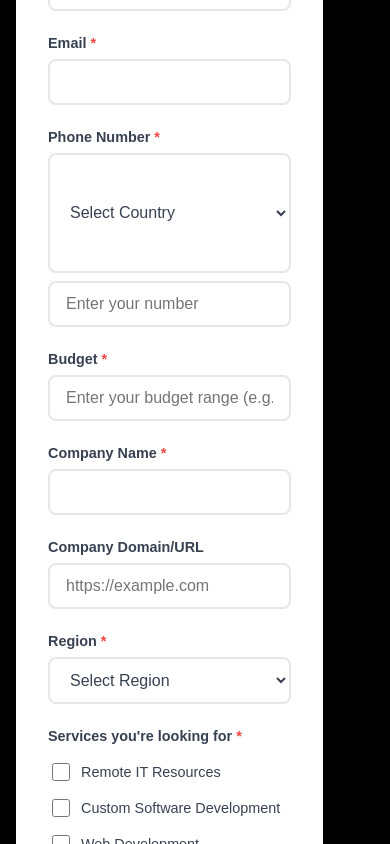
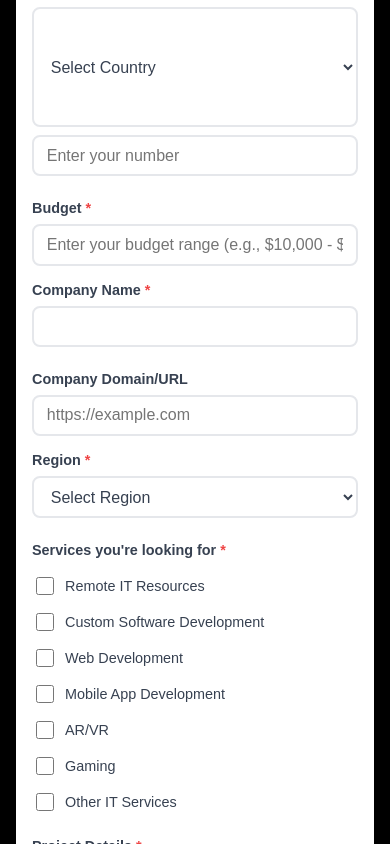
Before and after one commit to Daniyal323/Deployed, a Next.js app in the folder deployed-nextjs/: page / in a window 390 px wide. Shown: the part 4760-5604 px from the top of the page. Built offline with nearby package versions, Linux system fonts and the light colour scheme.

Commit message:
Fix mobile horizontal scrolling in contact section

```diff
--- a/deployed-nextjs/src/app/main.css
+++ b/deployed-nextjs/src/app/main.css
@@ -677,6 +677,89 @@ body {
     font-size: 0.9rem;
   }
 
+  /* Contact Section Mobile Fixes */
+  .contact-section {
+    padding: 3rem 1rem !important;
+    overflow-x: hidden !important;
+  }
+
+  .contact-container {
+    flex-direction: column !important;
+    gap: 2rem !important;
+    width: 100% !important;
+    max-width: 100% !important;
+    padding: 0 !important;
+    margin: 0 !important;
+  }
+
+  .contact-left {
+    width: 100% !important;
+    padding: 0 !important;
+    text-align: center !important;
+  }
+
+  .contact-form-container {
+    width: 100% !important;
+    padding: 1.5rem !important;
+    margin: 0 !important;
+    box-shadow: none !important;
+    border-radius: 0 !important;
+    max-width: 100% !important;
+    overflow-x: hidden !important;
+  }
+
+  .contact-form {
+    width: 100% !important;
+    max-width: 100% !important;
+    overflow-x: hidden !important;
+  }
+
+  .form-row {
+    flex-direction: column !important;
+    gap: 1rem !important;
+    width: 100% !important;
+  }
+
+  .form-group {
+    width: 100% !important;
+    max-width: 100% !important;
+  }
+
+  .form-input,
+  .form-select,
+  .form-textarea {
+    width: 100% !important;
+    max-width: 100% !important;
+    box-sizing: border-box !important;
+  }
+
+  .phone-group {
+    flex-direction: column !important;
+    width: 100% !important;
+  }
+
+  .country-select {
+    width: 100% !important;
+  }
+
+  .phone-input {
+    width: 100% !important;
+  }
+
+  .services-checkboxes {
+    grid-template-columns: 1fr !important;
+    width: 100% !important;
+  }
+
+  .checkbox-item {
+    width: 100% !important;
+  }
+
+  .submit-btn {
+    width: 100% !important;
+    max-width: 100% !important;
+  }
+
   .phone-group {
     flex-direction: column;
   }
@@ -813,18 +896,31 @@ body {
     font-size: 0.9rem;
   }
 
+  /* Additional Contact Section Mobile Fixes */
+  .contact-section {
+    padding: 2rem 0.5rem !important;
+    overflow-x: hidden !important;
+  }
+
+  .contact-container {
+    padding: 0 0.5rem !important;
+  }
+
   .contact-form-container {
-    padding: 1.5rem;
+    padding: 1rem !important;
+    margin: 0 !important;
   }
 
   .form-input,
-  .form-textarea,
-  .submit-btn {
+  .form-select,
+  .form-textarea {
     font-size: 0.9rem;
+    padding: 0.6rem 0.8rem !important;
   }
 
   .submit-btn {
     padding: 0.8rem 1.5rem;
+    font-size: 0.9rem;
   }
 
   .footer-section {
@@ -3485,3 +3581,32 @@ input:checked + .slider:before {
     height: 70px;
   }
 }
+
+/* Global mobile fixes to prevent horizontal scrolling */
+@media (max-width: 767px) {
+  body {
+    overflow-x: hidden !important;
+  }
+
+  * {
+    box-sizing: border-box;
+  }
+
+  .contact-section,
+  .contact-container,
+  .contact-form-container,
+  .contact-form {
+    overflow-x: hidden !important;
+    max-width: 100vw !important;
+  }
+
+  /* Ensure all form elements stay within viewport */
+  .form-input,
+  .form-select,
+  .form-textarea,
+  .phone-group,
+  .services-checkboxes {
+    max-width: 100% !important;
+    box-sizing: border-box !important;
+  }
+}
```
Also changed, not shown: deployed-nextjs/package.json (+4 -3 lines), 1 other file (tests, documents, lock files or other folders).
